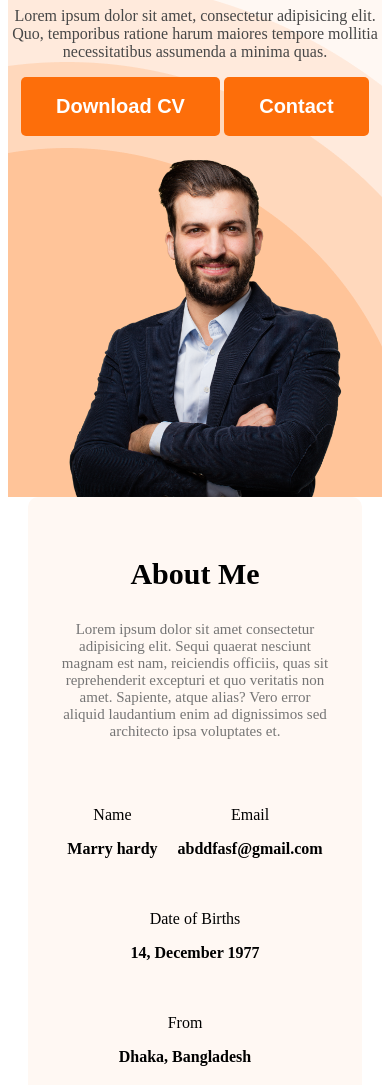
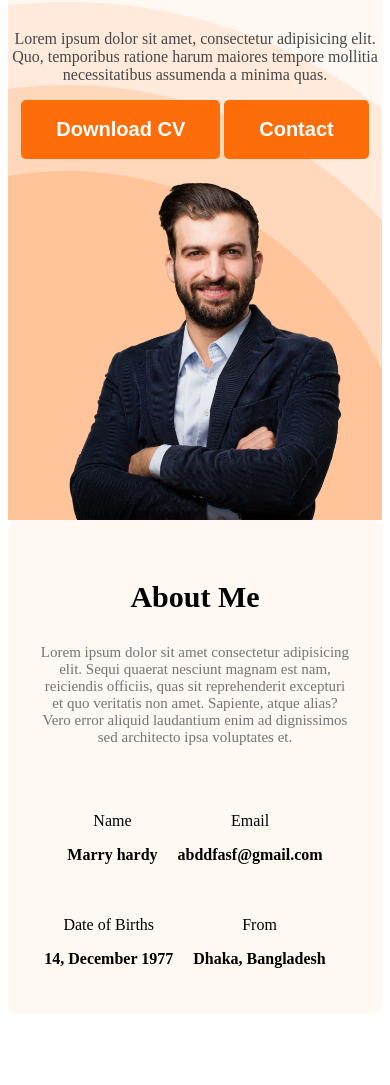
Before and after one commit to Taaanim/portfolio-Website, a plain HTML site: page index.html in a window 390 px wide. Shown: the part 498-1583 px from the top of the page. Drawn offline with Linux system fonts and the light colour scheme.

Commit message:
responsive main section problem solved

```diff
--- a/styles/portfolio.css
+++ b/styles/portfolio.css
@@ -43,7 +43,6 @@
       border-radius: 5px;
       margin-bottom: 10px;
       border: none;
-    min-width: 145px;
   }
 
 
@@ -132,12 +131,11 @@ nav ul{
   .about-items{
       justify-content: space-around;
       display: flex;
-    gap: 30px;
   }
   /* main styles */
   main{
       max-width: 1140px;
-    margin: 0 20px;
+      margin: 0 auto;
 
   }
 
@@ -222,7 +220,6 @@ footer input[type="text"],footer input[type="email"],footer textarea {
       border: none;
       font-size: 20px;
   }
-
 @media (max-width: 900px) {
 
     /* nav styles */
```
Lines whose indentation alone changed are shown as unchanged.
